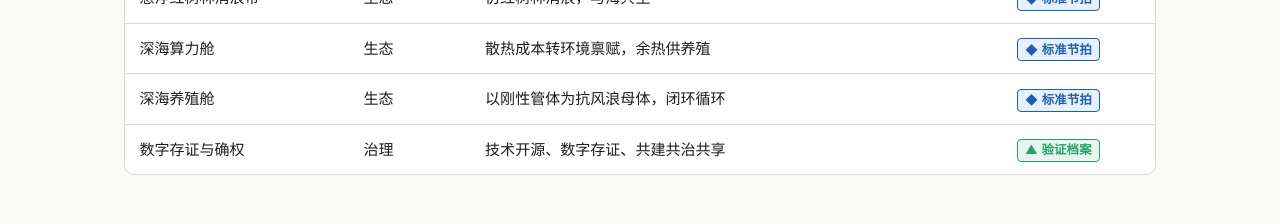
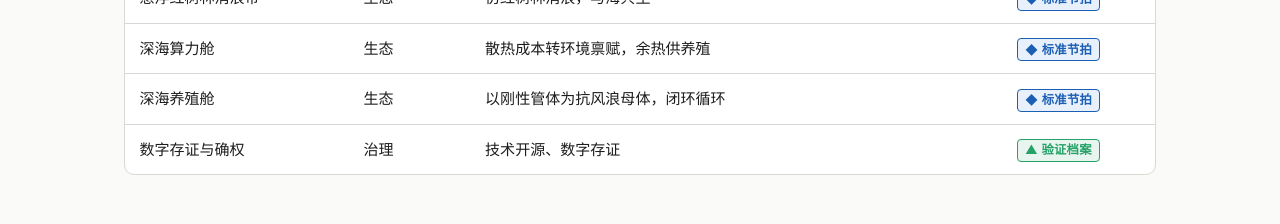
Before and after one commit to SINOSHOP-OPEN/webpage, a plain HTML site: page sinosft-opensource.html in a window 1280 px wide. Shown: the part 3080-3304 px from the top of the page. Drawn offline with Linux system fonts and the light colour scheme.

Commit message:
fix: clean final legacy slogan in root index

```diff
--- a/sinosft-opensource.html
+++ b/sinosft-opensource.html
@@ -427,7 +427,7 @@ footer.site .ver{font-weight:600;color:var(--text-main)}
         <tr data-cat="ecology"><td>悬浮红树林消浪带</td><td>生态</td><td>仿红树林消浪，与海共生</td><td><span class="badge badge-general">◆ 标准节拍</span></td></tr>
         <tr data-cat="ecology"><td>深海算力舱</td><td>生态</td><td>散热成本转环境禀赋，余热供养殖</td><td><span class="badge badge-general">◆ 标准节拍</span></td></tr>
         <tr data-cat="ecology"><td>深海养殖舱</td><td>生态</td><td>以刚性管体为抗风浪母体，闭环循环</td><td><span class="badge badge-general">◆ 标准节拍</span></td></tr>
-        <tr data-cat="governance"><td>数字存证与确权</td><td>治理</td><td>技术开源、数字存证、共建共治共享</td><td><span class="badge badge-verify">▲ 验证档案</span></td></tr>
+        <tr data-cat="governance"><td>数字存证与确权</td><td>治理</td><td>技术开源、数字存证</td><td><span class="badge badge-verify">▲ 验证档案</span></td></tr>
       </tbody>
     </table>
   </div>
```
